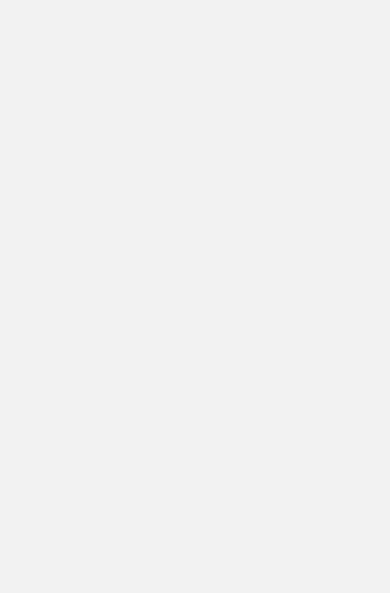
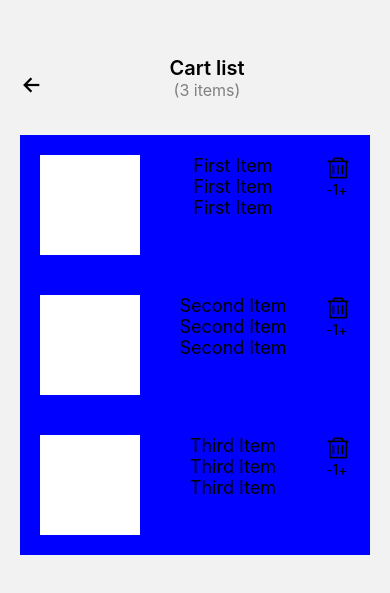
Before and after one commit to Caleb9083/Bikeshop, a React Native app: screen /Cart in a window 390 px wide. Shown: the part 117-710 px from the top of the page. Built offline with nearby package versions, Linux system fonts and the light colour scheme; grey boxes are pictures that could not be loaded.

Commit message:
Cart page half way done

```diff
--- a/App.js
+++ b/App.js
@@ -15,7 +15,7 @@ export default function App() {
     <View style={{flex: 1}}>
       <NavigationContainer>
         <MainNavigator.Navigator
-        initialRouteName="Home"
+      tinitialRouteName="Cart"
         screenOptions={{ headerShown: false }}
         >
           <MainNavigator.Screen name="Home" component={Home} />
--- a/screens/Cart.js
+++ b/screens/Cart.js
@@ -1,9 +1,102 @@
 import React from 'react';
-import { View, Text, Image, TouchableOpacity } from 'react-native';
-import { AntDesign } from '@expo/vector-icons';
+import { View, Text, Image, TouchableOpacity, FlatList, SafeAreaView, StyleSheet, StatusBar } from 'react-native';
+import { Ionicons, AntDesign } from '@expo/vector-icons';
 
-export default function Cart({navigation}){
-    return <View>
+export default function Cart(){
 
+    const DATA = [
+        {
+          id: 'bd7acbea-c1b1-46c2-aed5-3ad53abb28ba',
+          title: 'First Item',
+        },
+        {
+          id: '3ac68afc-c605-48d3-a4f8-fbd91aa97f63',
+          title: 'Second Item',
+        },
+        {
+          id: '58694a0f-3da1-471f-bd96-145571e29d72',
+          title: 'Third Item',
+        },
+      ];
+
+      const Item = ( props ) => (
+        <View style={styles.item}>
+            <View style={{ height: 100, width: 100, backgroundColor: "white" }} >
+                <Image source={
+             {
+             uri: "https://images.unsplash.com/photo-1634163250704-1f7aa020f281?ixid=MnwxMjA3fDB8MHxlZGl0b3JpYWwtZmVlZHw4fHx8ZW58MHx8fHw%3D&ixlib=rb-1.2.1&auto=format&fit=crop&w=800&q=60"
+            }
+        } />
+            </View>
+            <View>
+            <Text style={styles.title}>{props.title}</Text>
+            <Text style={styles.title}>{props.title}</Text>
+            <Text style={styles.title}>{props.title}</Text>
+            </View>
+            <View style={{ flexDirection: "column", }}>
+                <AntDesign name="delete" size={24} color="black" />
+                <View style={{ flexDirection: "row" }}>
+                    <Text>-</Text>
+                    <Text>1</Text>
+                    <Text>+</Text>
+                </View>
+            </View>
+        </View>
+      );
+
+      const renderItem = ({ item }) => <Item title={item.title} />;
+
+    return <View style={{
+        flex: 1,
+        justifyContent: 'center',
+        alignItems: "center",
+        flexDirection: "column",
+    }}>
+        <View style={{
+            flexDirection: 'row',
+            alignItems: 'center',
+            width: 350,
+            justifyContent: 'flex-start',
+            marginBottom: 20,
+        }}>
+            <View style={{
+                flexDirection: 'row',
+                alignItems: 'center',
+                }}>
+                <Ionicons name="arrow-back" size={24} color="black" />
+            </View>
+
+            <View style={{
+                flexDirection: 'column',
+                alignItems: 'center',
+                marginBottom: 15,
+                marginHorizontal: "auto"
+                }}>
+                    <Text style={{ fontSize: 20, fontWeight: 600 }} >Cart list</Text>
+                    <Text style={{ fontSize: 16, color: "gray" }} >(3 items)</Text>
+            </View>
+        </View>
+        <View style={{ backgroundColor: "blue" }} >
+        <SafeAreaView style={styles.container}>
+          <FlatList data={DATA} renderItem={renderItem} keyExtractor={item => item.id} />
+        </SafeAreaView>
+
+        </View>
     </View>
 }
+
+const styles = StyleSheet.create({
+    container: {
+      flex: 1,
+      width: 350,
+    },
+    item: {
+      padding: 20,
+      flexDirection: "row",
+      justifyContent: "space-between"
+    },
+    title: {
+      fontSize: 18,
+    },
+
+  });
```
